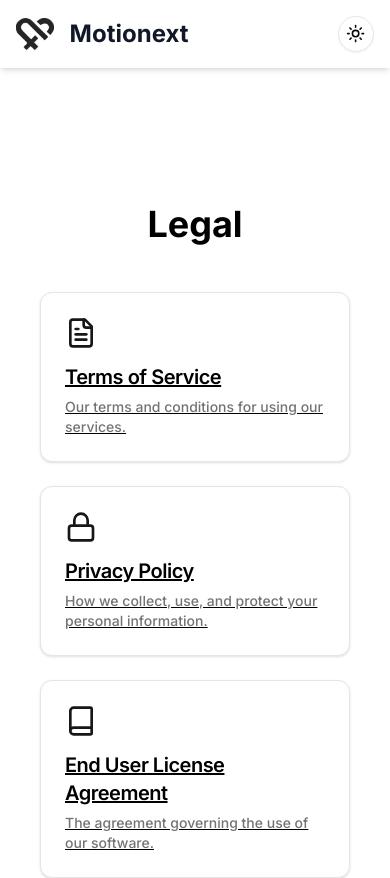
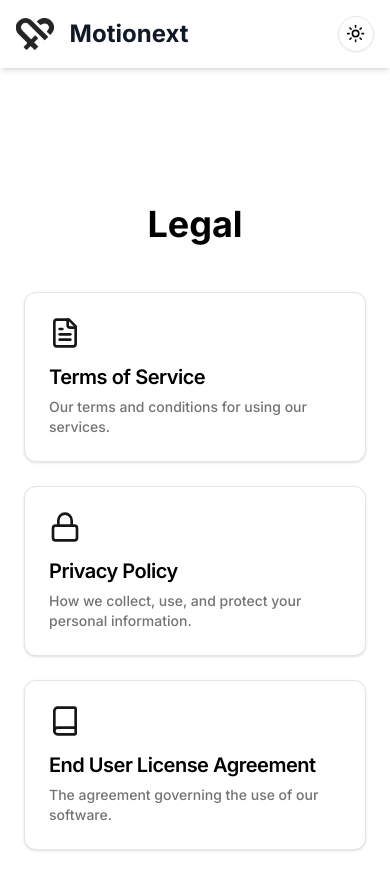
Before and after one commit to motionext/motionext-web, a Next.js app: page /legal in a window 390 px wide. Shown: the top 878 px of the page. Built offline with nearby package versions, Linux system fonts and the light colour scheme.

Commit message:
style: Improve dimensions and breakpoints in mobile layout
Co-Authored-By: Rafael Soares <107703258+rsoaresdev@users.noreply.github.com>
Co-Authored-By: Diogo Gonçalves <107892220+anonimos-23@users.noreply.github.com>

```diff
--- a/app/legal/layout.tsx
+++ b/app/legal/layout.tsx
@@ -6,8 +6,10 @@ export default function MdxLayout({ children }: { children: React.ReactNode }) {
   return (
     <>
       <Navbar messages={translations.Home} noLanguageSelector />
-      <div className="prose mx-auto max-w-4xl flex-1 p-6 pt-[5.5rem] text-black dark:text-white prose-code:before:content-none prose-code:after:content-none dark:prose-headings:text-white dark:prose-a:text-white dark:prose-strong:text-white prose-headings:text-black prose-a:text-black prose-strong:text-black break-words">
-        {children}
+      <div className="prose mx-auto max-w-full sm:max-w-4xl flex-1 p-2 sm:p-6 pt-[5.5rem] text-black dark:text-white prose-code:before:content-none prose-code:after:content-none dark:prose-headings:text-white dark:prose-a:text-white dark:prose-strong:text-white prose-headings:text-black prose-a:text-black prose-strong:text-black break-words">
+        <div className="overflow-x-auto -mx-2 sm:-mx-6 px-2 sm:px-6">
+          {children}
+        </div>
       </div>
       <Footer
         copyright={translations.Home.copyright}
--- a/components/LegalCards.tsx
+++ b/components/LegalCards.tsx
@@ -28,15 +28,15 @@ export default function LegalCards() {
   return (
     <div className="grid grid-cols-1 md:grid-cols-2 lg:grid-cols-3 gap-6">
       {legalDocuments.map((doc) => (
-        <a key={doc.title} href={doc.href} className="group">
+        <a key={doc.title} href={doc.href} className="group no-underline">
           <Card className="h-full transition-all duration-300 hover:shadow-lg hover:-translate-y-1">
             <CardHeader>
               <div className="flex items-center justify-between mb-2">
                 <doc.icon className="h-8 w-8 text-primary" />
                 <ArrowRight className="h-5 w-5 text-muted-foreground opacity-0 group-hover:opacity-100 transition-opacity duration-300" />
               </div>
-              <CardTitle className="text-xl mb-2">{doc.title}</CardTitle>
-              <CardDescription>{doc.description}</CardDescription>
+              <CardTitle className="text-xl mb-2 no-underline">{doc.title}</CardTitle>
+              <CardDescription className="no-underline">{doc.description}</CardDescription>
             </CardHeader>
           </Card>
         </a>
```
